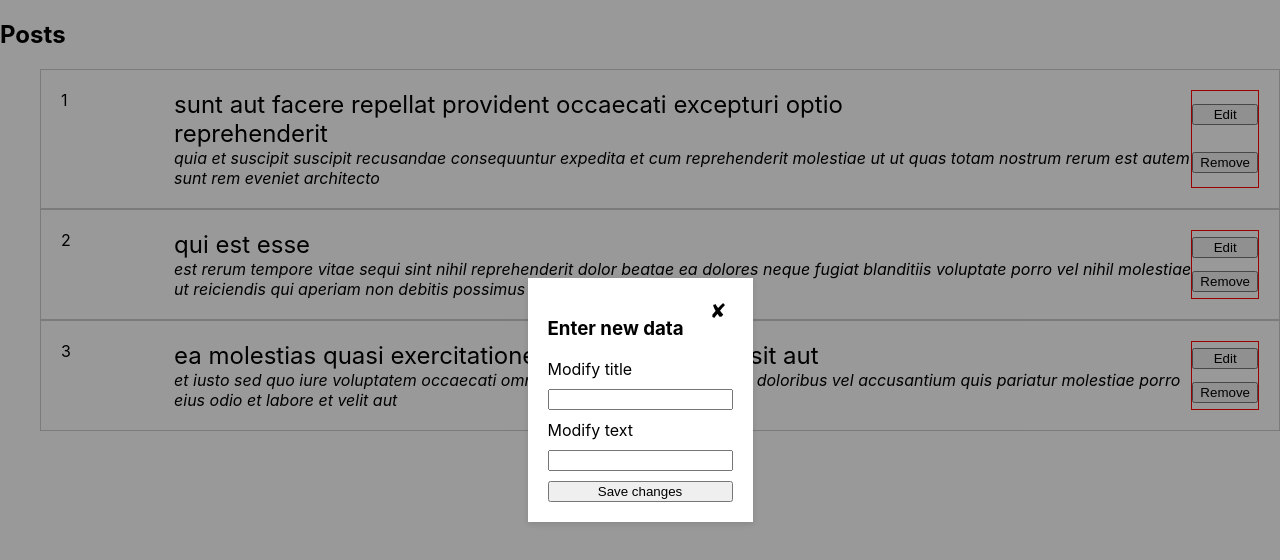
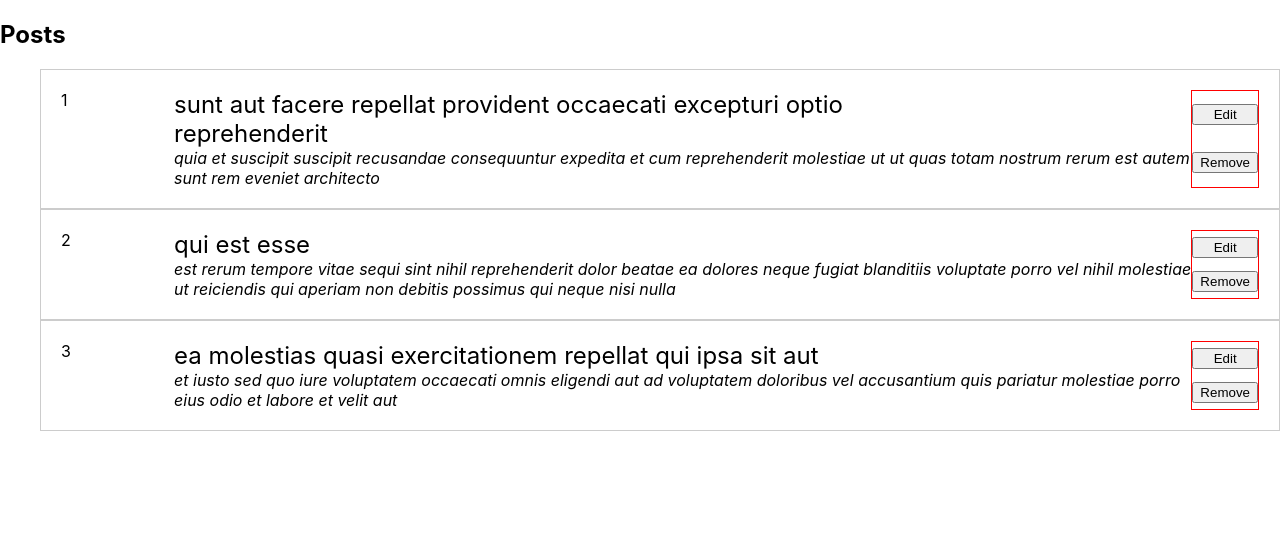
Before and after one commit to andrus92/react_posts, a React (Create React App) app: page / in a window 1280 px wide. Shown: the top 560 px of the page. Built offline with nearby package versions, Linux system fonts and the light colour scheme.

Commit message:
Implemented modification of a post though the modal window

```diff
--- a/src/App.js
+++ b/src/App.js
@@ -8,6 +8,7 @@ class App extends React.Component {
     super();
 
     this.state = {
+      editingPostId: undefined,
       data : [
         {
           "userId": 1,
@@ -31,21 +32,32 @@ class App extends React.Component {
     }
   }
 
-  getPosts = () => {
+  renderPosts = () => {
 
     return (
       <ul>
-        {this.state.data.map((post) =>
+        {
+          this.state.data.map((post) =>
             <Post
               key={post.id}
               id={post.id}
               title={post.title}
               body={post.body}
               removePostFnc={this.removePost}
+              setModalWindowActiveFnc={this.setModalWindowActive}
             />
-        )}
+          )
+        }
       </ul>
     );
+  }
+
+  setModalWindowActive = (id) => {
+    this.setState({editingPostId: id});
+  }
+
+  setModalWindowInactive = () => {
+    this.setState({editingPostId: undefined});
   }
 
   removePost = (id) => {
@@ -54,13 +66,40 @@ class App extends React.Component {
     this.setState({data: newData});
   }
 
+  editPost = (id, newTitle, newText) => {
+    const intId = parseInt(id);
+    const elemIdx = this.state.data.findIndex(post => post.id === intId);
+    if (elemIdx !== -1) {
+      const newData = [...this.state.data];
+      newData[elemIdx].title = newTitle;
+      newData[elemIdx].body = newText;
+      this.setState({data: newData});
+    }
+
+  }
+
+  renderModalWindow = () => {
+    if (this.state.editingPostId !== undefined) {
+      const intId = parseInt(this.state.editingPostId);
+      const post = this.state.data.filter(post => post.id === intId);
+      return (
+        <Modal
+          setModalWindowInactiveFnc={this.setModalWindowInactive}
+          editPostFnc={this.editPost}
+          post={post[0]}
+        />
+      );
+    }
+    return null;
+  }
+
   render() {
 
     return (
       <React.Fragment>
             <h2 >Posts</h2>
-            {this.getPosts()}
-            <Modal />
+            {this.renderPosts()}
+            {this.renderModalWindow()}
       </React.Fragment>
     );
   }
--- a/src/components/Modal.js
+++ b/src/components/Modal.js
@@ -7,20 +7,32 @@ class Modal extends React.Component {
       super();
     }
 
+    handleModalClose = () => {
+        this.props.setModalWindowInactiveFnc.call(this);
+    }
+
+    handleSubmit = (event) => {
+        event.preventDefault();
+        const postId = this.props.post.id;
+        const newTitle = event.target.elements.title.value;
+        const newText = event.target.elements.text.value;
+        this.props.editPostFnc.call(this, postId, newTitle, newText);
+        this.handleModalClose();
+    }
 
     render() {
       return (
-            <div class="modal">
-                <div class="modal__block">
-                    <h3>Enter new data</h3>
-                    <form className='modal__form'>
-                        <label className='modal__label' for='title'>Modify title</label>
-                        <input className='modal__input' id='title'/>
-                        <label className='modal__label' for='text'>Modify text</label>
-                        <input className='modal__input' id='text'/>
+            <div className='modal'>
+                <div className='modal__block'>
+                    <h3>Editing post №{this.props.post.id}</h3>
+                    <form className='modal__form' onSubmit={this.handleSubmit}>
+                        <label className='modal__label' htmlFor='title'>Modify title</label>
+                        <input className='modal__input_title' id='title' defaultValue={this.props.post.title} name="title"/>
+                        <label className='modal__label' htmlFor='text'>Modify text</label>
+                        <textarea  className='modal__input_text' id='text' defaultValue={this.props.post.body} name="text"/>
                         <button className='modal__submit'>Save changes</button>
                     </form>
-                    <button class="modal__close">✘</button>
+                    <button onClick={this.handleModalClose} className='modal__close'>✘</button>
                 </div>
             </div>
       );
--- a/src/components/Post.js
+++ b/src/components/Post.js
@@ -7,13 +7,14 @@ class Post extends React.Component {
       super();
     }
 
-    handleEditPost = () => {
-        console.log('editPos')
+    handleEditPost = (event) => {
+      const id = event.target.closest('li').id;
+      this.props.setModalWindowActiveFnc.call(this, id);
     }
 
     handleRemovePost = (event) => {
-        const id = event.target.closest('li').id;
-        this.props.removePostFnc.call(this, id);
+      const id = event.target.closest('li').id;
+      this.props.removePostFnc.call(this, id);
     }
 
     render() {
--- a/src/styles/Modal.css
+++ b/src/styles/Modal.css
@@ -16,7 +16,7 @@
 
 .modal__block {
     position: relative;
-    max-width: 640px;
+    min-width: 640px;
     padding: 20px;
     background-color: #fff;
     box-shadow: 0 2px 6px 1px rgba(0, 0, 0, 0.1);
@@ -42,3 +42,11 @@
 .modal__submit {
     cursor: pointer;
 }
+
+.modal__input_title {
+
+}
+
+.modal__input_text {
+    height: 100px;
+}
```
Lines whose indentation alone changed are shown as unchanged.
